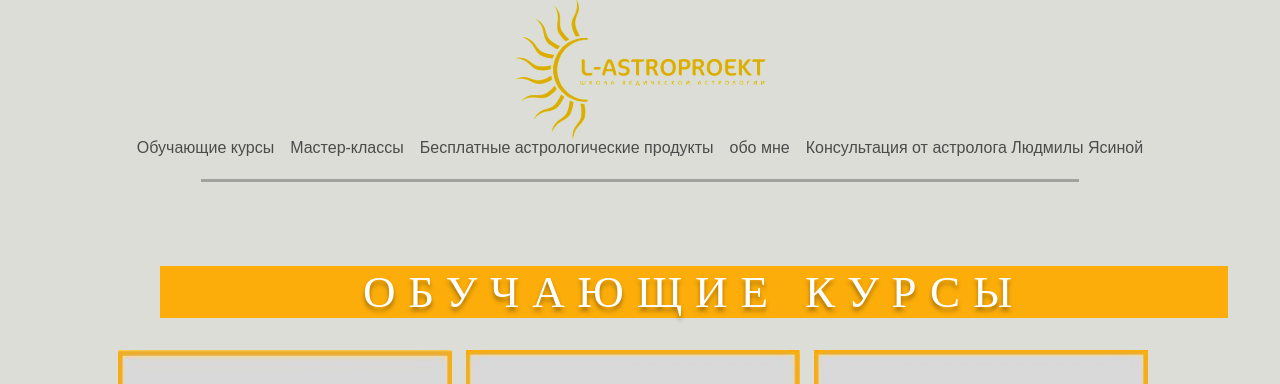
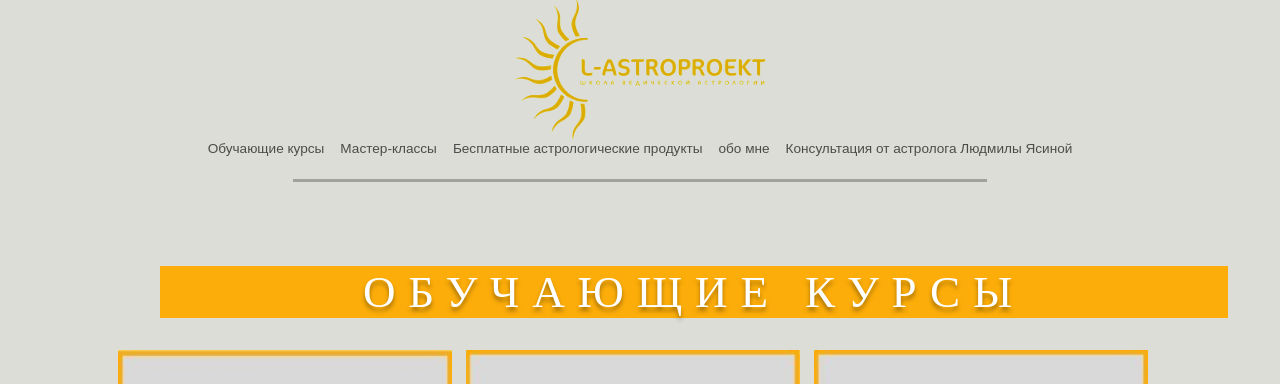
Before and after one commit to Tishe698/lololo, a Django app: page /traning in a window 1280 px wide. Shown: the top 384 px of the page. Run offline with Django 4.2, Linux system fonts and the light colour scheme.

```diff
--- a/sait/static/css/header.css
+++ b/sait/static/css/header.css
@@ -11,7 +11,7 @@ li {
 }
 
 a {
-    font-size: 2vh;
+    font-size: 1.7vh;
     color: rgba(0, 0, 0, 0.66);
     text-decoration: none;
 }
@@ -115,8 +115,8 @@ header {
 }
 
 .line {
-    width: 80%;
-    max-width: 878px;
+    width: 57%;
+    max-width: 823px;
     height: 0.1875rem;
     background-color: rgba(0, 0, 0, 0.27);
     margin: 0 auto;
--- a/sait/static/css/traning.css
+++ b/sait/static/css/traning.css
@@ -202,10 +202,12 @@ main {
 
 .zapistsa p {
     color: #FFF;
-    /* text-align: center; */
+
     font-size: 2.625vw;
     font-family: Lora;
     font-weight: 500;
     letter-spacing: 0.60375vw;
     text-transform: uppercase;
 }
+
+    /* конец второго блока*/
```
